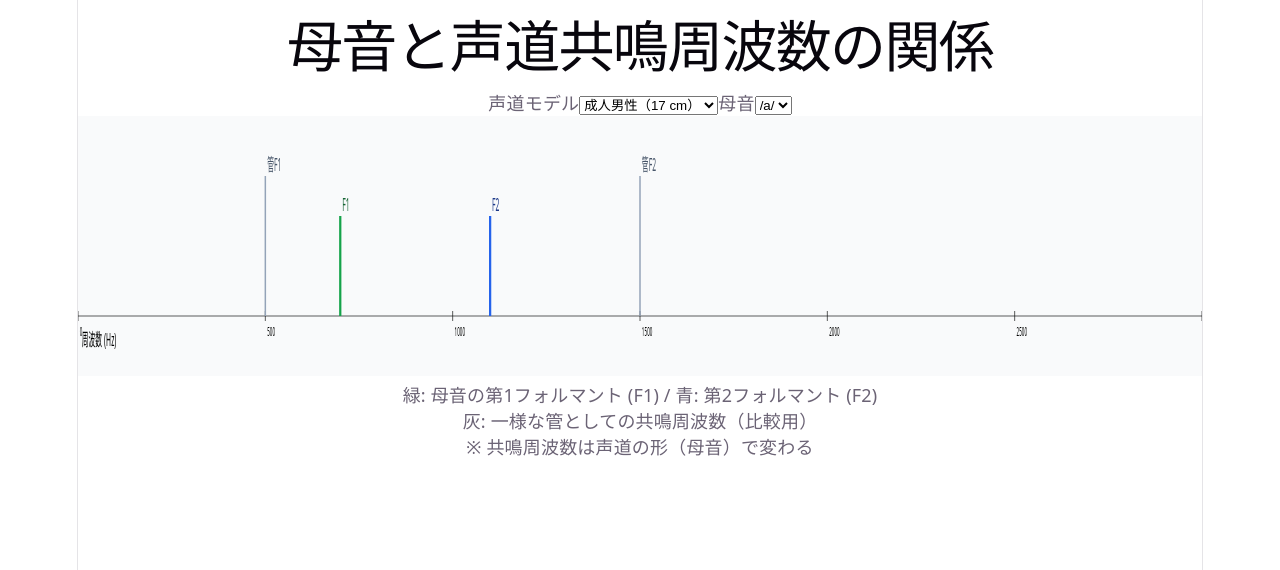
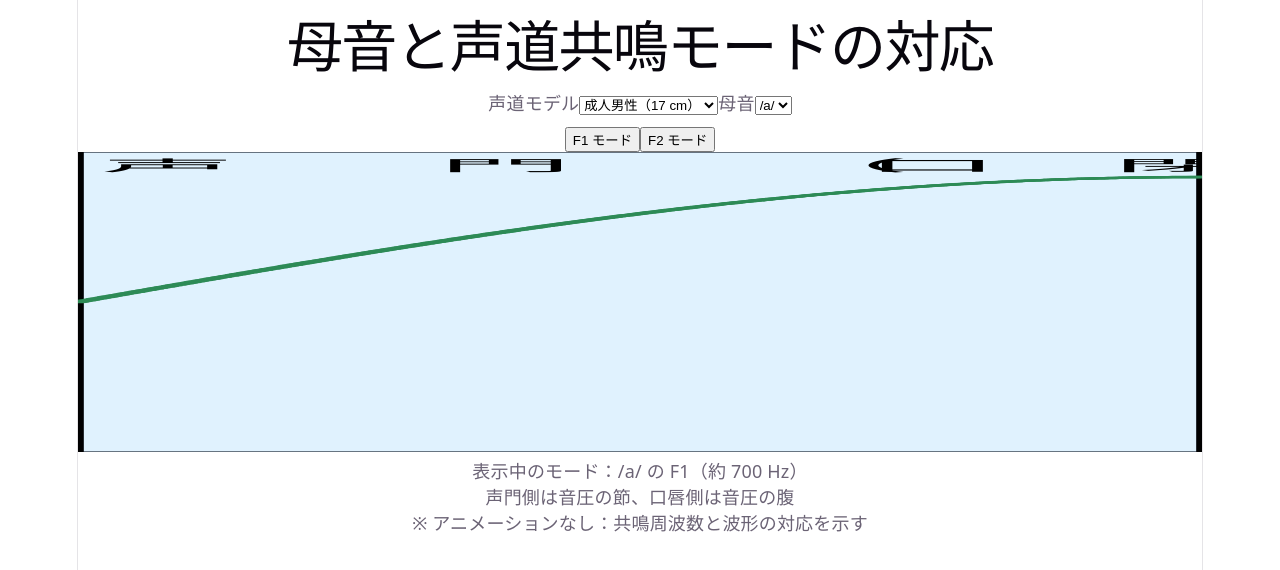
Before and after one commit to gengo22study-web/vocal-tract-wave, a React (Vite) app: page / in a window 1280 px wide. Shown: the top 570 px of the page. Built offline with nearby package versions, Linux system fonts and the light colour scheme.

Commit message:
add static resonance-mode visualization with node-at-glottis and antinode-at-lips

```diff
--- a/src/App.jsx
+++ b/src/App.jsx
@@ -3,49 +3,47 @@ import "./App.css";
 
 export default function App() {
   /*
-    学生向け新規教材：
-    "母音ごとに共鳴周波数（フォルマント）がどう変わるか"を理解するための
-    超シンプル可視化。
-    ・時間変化する波は扱わない
-    ・声道は1次元・一様断面という前提
-    ・母音ごとに代表的な F1, F2 を比較表示
-    ・目的：共鳴周波数は声道形で決まる、という概念理解
+    学生向け教材（共鳴周波数と波形の対応）：
+    ・アニメーションなし
+    ・声門側：節（音圧0）
+    ・口唇側：腹（音圧最大）
+    ・母音ごとに代表的な共鳴周波数（F1, F2）
+    ・ボタンで「どのモードの共鳴形か」を切り替える
+    目的：共鳴周波数 ↔ 波の形（境界条件）の対応を視覚的に理解する
   */
 
-
-  // 声道長モデル（固定でもよいが比較用に残す）
+  // 声道長モデル
   const TRACT_PRESETS = {
     male: { label: "成人男性", L: 0.17 },
     female: { label: "成人女性", L: 0.14 },
     child: { label: "子ども", L: 0.11 }
   };
 
-  // 母音ごとの代表的フォルマント（概念用・Hz）
-  // ※ 実測の平均的値を丸めた教育用近似
+  // 母音ごとの代表的フォルマント（教育用近似）
   const VOWELS = {
-    a: { label: "/a/", F1: 700, F2: 1100 },
-    i: { label: "/i/", F1: 300, F2: 2300 },
-    u: { label: "/u/", F1: 350, F2: 900 }
+    a: { label: "/a/", F: [700, 1100] },
+    i: { label: "/i/", F: [300, 2300] },
+    u: { label: "/u/", F: [350, 900] }
   };
-
-
-  const c = 340; // 音速 [m/s]
 
   const [tract, setTract] = useState("male");
   const [vowel, setVowel] = useState("a");
+  const [mode, setMode] = useState(0); // 0 -> F1, 1 -> F2
 
 
   const L = TRACT_PRESETS[tract].L;
 
-  // 一様管モデルの基準フォルマント（比較用）
-  const tubeF1 = c / (4 * L);
-  const tubeF2 = (3 * c) / (4 * L);
-  const { F1, F2 } = VOWELS[vowel];
+  // 空間（声道内のみ）
+  const x = Array.from({ length: 300 }, (_, i) => i / 299);
+  // 閉端（声門）– 開端（口唇）管の共鳴モード（音圧）
+  // n=1 → F1, n=2 → F2
+  const n = mode + 1;
+  const pressure = x.map(xi => Math.sin((2 * n - 1) * Math.PI * xi / 2));
+
+
   return (
     <div className="container">
-      <h1>母音と声道共鳴周波数の関係</h1>
-
-
+      <h1>母音と声道共鳴モードの対応</h1>
       <div className="card">
         <label>声道モデル</label>
         <select value={tract} onChange={e => setTract(e.target.value)}>
@@ -55,41 +53,46 @@ export default function App() {
         </select>
 
         <label>母音</label>
-        <select value={vowel} onChange={e => setVowel(e.target.value)}>
+        <select value={vowel} onChange={e => { setVowel(e.target.value); setMode(0); }}>
           {Object.entries(VOWELS).map(([k, v]) => (
             <option key={k} value={k}>{v.label}</option>
           ))}
         </select>
+
+
+        <div style={{ marginTop: "0.5rem" }}>
+          <button onClick={() => setMode(0)}>F1 モード</button>
+          <button onClick={() => setMode(1)}>F2 モード</button>
+        </div>
       </div>
-      <svg width="100%" height="260" viewBox="0 0 3000 260"
-        preserveAspectRatio="none" style={{ background: "#f9fafb" }}>
-        {/* 周波数軸 */}
-        <line x1={0} y1={200} x2={3000} y2={200} stroke="#111" />
-        <text x={10} y={230}>周波数 (Hz)</text>
-        {/* 目盛 */}
-        {[0,500,1000,1500,2000,2500,3000].map(f => (
-          <g key={f}>
-            <line x1={f} y1={195} x2={f} y2={205} stroke="#111" />
-            <text x={f + 5} y={220} fontSize={12}>{f}</text>
-          </g>
+
+
+      <svg width="100%" height="300"
+        viewBox="0 -1.2 1 2.4" preserveAspectRatio="none"
+        style={{ background: "#f9fafb" }}>
+
+
+        {/* 声道 */}
+        <rect x={0} y={-1.2} width={1} height={2.4}
+          fill="#e0f2fe" stroke="#1f2937" strokeWidth={0.01} />
+        <line x1={0} x2={0} y1={-1.2} y2={1.2} stroke="#000" strokeWidth={0.01} />
+        <line x1={1} x2={1} y1={-1.2} y2={1.2} stroke="#000" strokeWidth={0.01} />
+
+
+        {/* 音圧分布 */}
+        {x.map((xi, i) => (
+          <circle key={i} cx={xi} cy={-pressure[i]} r={0.01} fill="seagreen" />
         ))}
-        {/* 一様管フォルマント */}
-        <line x1={tubeF1} y1={60} x2={tubeF1} y2={200} stroke="#94a3b8" strokeWidth={4} />
-        <text x={tubeF1 + 5} y={55} fill="#475569">管F1</text>
-        <line x1={tubeF2} y1={60} x2={tubeF2} y2={200} stroke="#94a3b8" strokeWidth={4} />
-        <text x={tubeF2 + 5} y={55} fill="#475569">管F2</text>
-        {/* 母音フォルマント */}
-        <line x1={F1} y1={100} x2={F1} y2={200} stroke="#16a34a" strokeWidth={6} />
-        <text x={F1 + 5} y={95} fill="#166534">F1</text>
 
-        <line x1={F2} y1={100} x2={F2} y2={200} stroke="#2563eb" strokeWidth={6} />
-        <text x={F2 + 5} y={95} fill="#1e3a8a">F2</text>
+        {/* 注釈 */}
+        <text x={0.02} y={-1.05} fontSize={0.12}>声門（閉端・節）</text>
+        <text x={0.7} y={-1.05} fontSize={0.12}>口唇（開端・腹）</text>
       </svg>
 
       <p className="legend">
-        緑: 母音の第1フォルマント (F1) / 青: 第2フォルマント (F2)<br />
-        灰: 一様な管としての共鳴周波数（比較用）<br />
-        ※ 共鳴周波数は声道の形（母音）で変わる
+        表示中のモード：{VOWELS[vowel].label} の F{mode + 1}（約 {VOWELS[vowel].F[mode]} Hz）<br />
+        声門側は音圧の節、口唇側は音圧の腹<br />
+        ※ アニメーションなし：共鳴周波数と波形の対応を示す
       </p>
     </div>
   );
```
Also changed, not shown: 2 other files (tests, documents, lock files or other folders).
